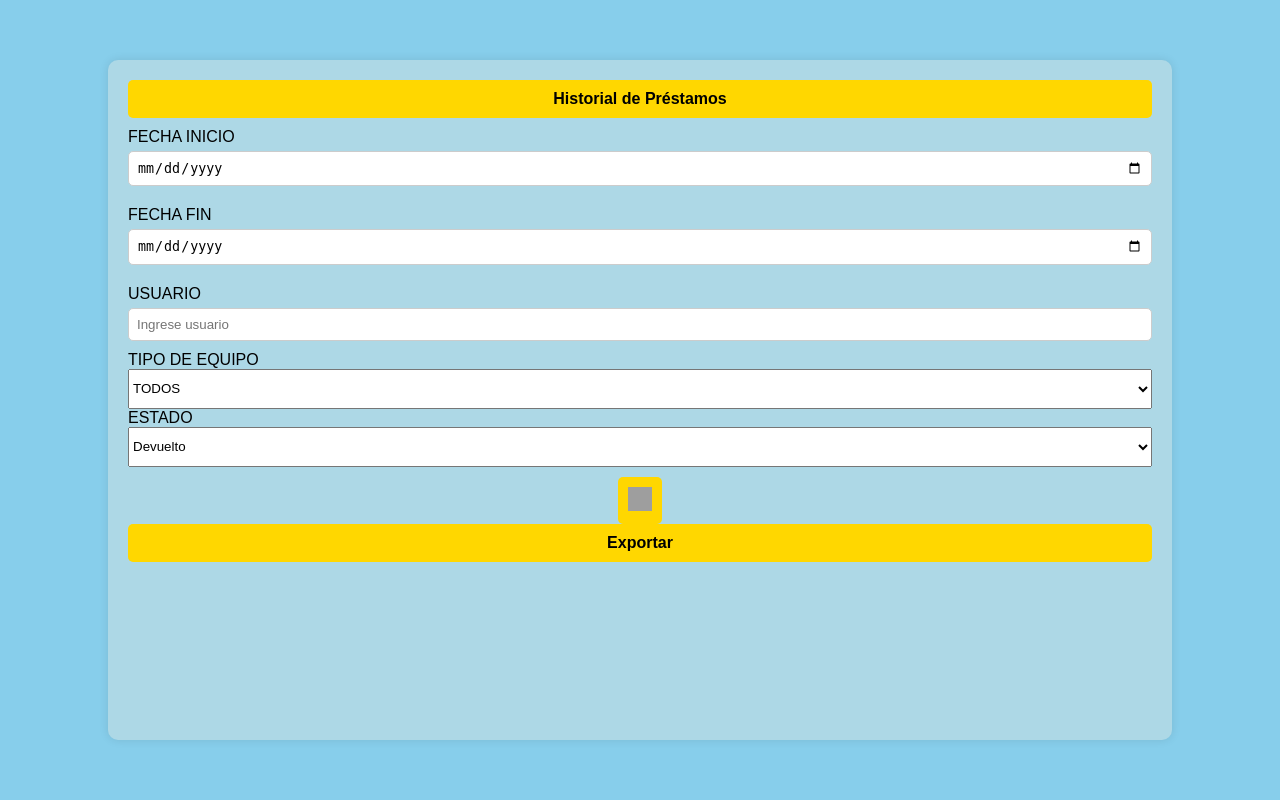
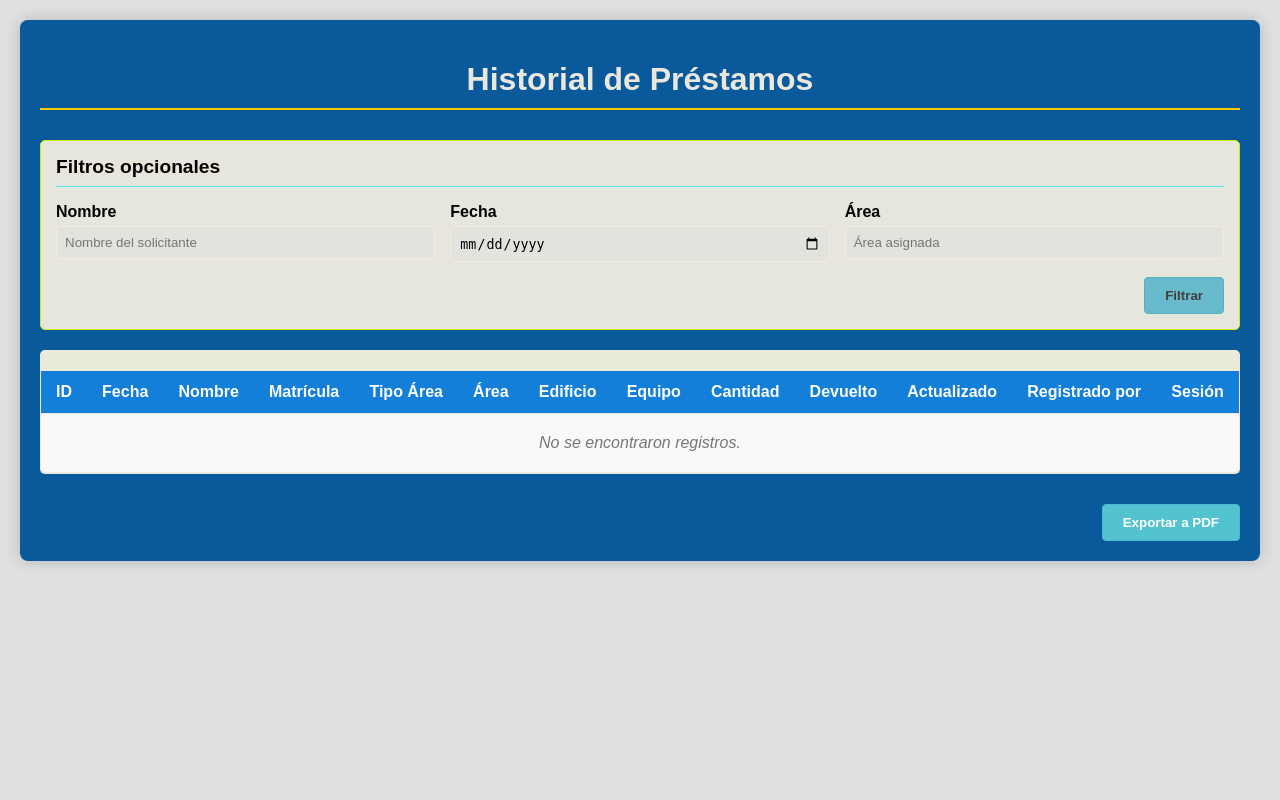
Before and after one commit to Roberstxx/Gestor-de-prestamos-CIC, a Flask app: template templates/Admin/Historial Pretamos/HistorialPrestamos.html in a window 1280 px wide. Run offline with Flask 3, Linux system fonts and the light colour scheme; the template is opened without the code that fills it, so the values that code supplies are empty; some libraries are stand-ins or nearby versions; grey boxes are pictures that could not be loaded.

Commit message:
HistorialPrestamos.html

```diff
--- a/templates/Admin/Historial Pretamos/HistorialPrestamos.html
+++ b/templates/Admin/Historial Pretamos/HistorialPrestamos.html
@@ -2,153 +2,312 @@
 <html lang="es">
 <head>
     <meta charset="UTF-8">
-    <meta name="viewport" content="width=device-width, initial-scale=1.0">
     <title>Historial de Préstamos</title>
+    <script src="https://cdnjs.cloudflare.com/ajax/libs/html2pdf.js/0.10.1/html2pdf.bundle.min.js"></script>
     <style>
         body {
-            font-family: Arial, sans-serif;
-            background-color: #87CEEB;
+            font-family: 'Arial', sans-serif;
+            margin: 0;
+            padding: 20px;
+            background-color: #e0e0e0;
+            color: #333;
+        }
+
+        .container {
+            max-width: 1200px;
+            margin: 0 auto;
+            background-color: #0a5a9b;
+            padding: 20px;
+            border-radius: 8px;
+            box-shadow: 0 0 15px rgba(0,0,0,0.2);
+        }
+
+        h1 {
+            text-align: center;
+            color: #e9e7de;
+            margin-bottom: 30px;
+            padding-bottom: 10px;
+            border-bottom: 2px solid #fcca04;
+        }
+
+        .filtros {
+            background-color: #e6e6dc;
+            padding: 15px;
+            border-radius: 5px;
+            margin-bottom: 20px;
+            border: 1px solid #d2e90b;
+        }
+
+        .filtros h2 {
+            margin-top: 0;
+            color: #050000;
+            font-size: 1.2em;
+            border-bottom: 1px solid #50e9ec;
+            padding-bottom: 8px;
+        }
+
+        .grupo-filtros {
             display: flex;
-            justify-content: center;
-            align-items: center;
-            height: 100vh;
-            margin: 0;
+            flex-wrap: wrap;
+            gap: 15px;
+            margin-bottom: 10px;
         }
-        .container {
-            background-color: #ADD8E6;
-            border-radius: 10px;
-            padding: 20px;
-            width: 80%;
-            height: 80%;
-            box-shadow: 0 0 10px rgba(0, 0, 0, 0.1);
+
+        .filtro {
+            flex: 1;
+            min-width: 200px;
+        }
+
+        label {
+            display: block;
+            margin-bottom: 5px;
+            font-weight: bold;
+            color: #020000;
+        }
+
+        input, select {
+            width: 100%;
+            padding: 8px;
+            border: 1px solid #f6e9e9;
+            border-radius: 4px;
+            box-sizing: border-box;
+            background-color: #e3e3dd;
+        }
+
+        input:focus, select:focus {
+            outline: none;
+            border-color: #e5e9eb;
+            background-color: #f0e1e1;
+        }
+
+        .botones {
             display: flex;
-            flex-direction: column;
+            justify-content: flex-end;
+            gap: 10px;
+            margin-top: 15px;
         }
-        .header {
-            background-color: #FFD700;
-            padding: 10px;
-            border-radius: 5px;
-            text-align: center;
-            font-weight: bold;
-        }
-        .form-group {
-            margin: 10px 0;
-            display: flex;
-            flex-direction: column;
-        }
-        .form-group label {
-            margin-bottom: 5px;
-        }
-        .form-group input, .form-group select {
-            padding: 8px;
-            border-radius: 5px;
-            border: 1px solid #ccc;
-        }
-        .filter-section {
-            display: flex;
-            flex-direction: column;
-            align-items: center;
-        }
-        .filter-group {
-            width: 100%;
-        }
-        .filter-group select {
-            width: 100%;
-            height: 40px; /* Aumentando tamaño */
-        }
-        .search-button {
-            background-color: #FFD700;
+
+        button {
+            padding: 10px 20px;
             border: none;
-            padding: 10px;
-            border-radius: 5px;
-            cursor: pointer;
-            margin-top: 10px; /* Separación de los filtros */
-        }
-        .search-button img {
-            width: 24px;
-            height: 24px;
-        }
-        .report-section {
-            background-color: #E0FFFF;
-            padding: 10px;
-            border-radius: 5px;
-            margin: 10px 0;
-            display: none;
-        }
-        .report-title {
-            font-weight: bold;
-            text-align: center;
-            margin-bottom: 5px;
-        }
-        .report-item {
-            padding: 5px;
-            border-bottom: 1px solid #ccc;
-        }
-        .export-button {
-            background-color: #FFD700;
-            padding: 10px;
-            border-radius: 5px;
-            text-align: center;
+            border-radius: 4px;
             cursor: pointer;
             font-weight: bold;
+            transition: all 0.3s;
+        }
+
+        .btn-filtrar {
+            background-color: #68bacd;
+            color: #443e3e;
+            border: 1px solid #55b3b8;
+        }
+
+        .btn-filtrar:hover {
+            background-color: #137fd1;
+            color: #e5e9eb;
+            transform: translateY(-2px);
+            box-shadow: 0 2px 5px rgba(235, 3, 3, 0.1);
+        }
+
+        .btn-pdf {
+            background-color: #54c3d0;
+            color: white;
+            border: 1px solid #4ab9d7;
+        }
+
+        .btn-pdf:hover {
+            background-color: #6edbdf;
+            transform: translateY(-2px);
+            box-shadow: 0 2px 5px rgba(0,0,0,0.1);
+        }
+
+        .tabla-contenedor {
+            overflow-x: auto;
+            background-color: #ebebdc;
+            border-radius: 5px;
+            padding: 1px;
+        }
+
+        table {
+            width: 100%;
+            border-collapse: collapse;
+            margin-top: 20px;
+        }
+
+        th, td {
+            padding: 12px 15px;
+            text-align: left;
+            border-bottom: 1px solid #eee7e7;
+        }
+
+        th {
+            background-color: #137fd9;
+            color: white;
+            position: sticky;
+            top: 0;
+        }
+
+        tr:nth-child(even) {
+            background-color: #ebecdb;
+        }
+
+        tr:hover {
+            background-color: #e8f1f3;
+            transition: background-color 0.2s;
+        }
+
+        td:hover {
+            background-color: #d4d4d4;
+        }
+
+        .sin-resultados {
+            text-align: center;
+            padding: 20px;
+            color: #777;
+            font-style: italic;
+            background-color: #f9f9f9;
+            border-radius: 5px;
+        }
+
+        .estado-pendiente {
+            background-color: #fc0d00;
+            color: white;
+            padding: 5px 10px;
+            border-radius: 3px;
+            font-size: 0.8em;
+            display: inline-block;
+            min-width: 80px;
+            text-align: center;
+        }
+
+        .estado-devuelto {
+            background-color: #2ecc71;
+            color: white;
+            padding: 5px 10px;
+            border-radius: 3px;
+            font-size: 0.8em;
+            display: inline-block;
+            min-width: 80px;
+            text-align: center;
+        }
+
+        @media (max-width: 768px) {
+            .grupo-filtros {
+                flex-direction: column;
+            }
+
+            .filtro {
+                width: 100%;
+            }
+
+            .botones {
+                justify-content: center;
+            }
+
+            button {
+                width: 100%;
+            }
         }
     </style>
 </head>
 <body>
-    <div class="container">
-        <div class="header">Historial de Préstamos</div>
-        <div class="form-group">
-            <label for="fecha-inicio">FECHA INICIO</label>
-            <input type="date" id="fecha-inicio">
+    <div class="container" id="reporte">
+        <h1>Historial de Préstamos</h1>
+
+        <div class="filtros">
+            <h2>Filtros opcionales</h2>
+            <form id="filterForm">
+                <div class="grupo-filtros">
+                    <div class="filtro">
+                        <label for="nombre">Nombre</label>
+                        <input type="text" id="nombre" name="nombre" placeholder="Nombre del solicitante">
+                    </div>
+                    <div class="filtro">
+                        <label for="fecha">Fecha</label>
+                        <input type="date" id="fecha" name="fecha">
+                    </div>
+                    <div class="filtro">
+                        <label for="area">Área</label>
+                        <input type="text" id="area" name="area" placeholder="Área asignada">
+                    </div>
+                </div>
+                <div class="botones">
+                    <button type="submit" class="btn-filtrar">Filtrar</button>
+                </div>
+            </form>
         </div>
-        <div class="form-group">
-            <label for="fecha-fin">FECHA FIN</label>
-            <input type="date" id="fecha-fin">
+
+        <div class="tabla-contenedor">
+            <table>
+                <thead>
+                    <tr>
+                        <th>ID</th>
+                        <th>Fecha</th>
+                        <th>Nombre</th>
+                        <th>Matrícula</th>
+                        <th>Tipo Área</th>
+                        <th>Área</th>
+                        <th>Edificio</th>
+                        <th>Equipo</th>
+                        <th>Cantidad</th>
+                        <th>Devuelto</th>
+                        <th>Actualizado</th>
+                        <th>Registrado por</th>
+                        <th>Sesión</th>
+                    </tr>
+                </thead>
+                <tbody>
+    {% if historial %}
+        {% for prestamo in historial %}
+        <tr>
+            <td>{{ prestamo.id }}</td>
+            <td>{{ prestamo.fecha }}</td>
+            <td>{{ prestamo.nombre }}</td>
+            <td>{{ prestamo.matricula }}</td>
+            <td>{{ prestamo.tipo_area }}</td>
+            <td>{{ prestamo.area }}</td>
+            <td>{{ prestamo.edificio }}</td>
+            <td>{{ prestamo.equipo }}</td>
+            <td>{{ prestamo.cantidad }}</td>
+            <td>
+                {% if prestamo.devuelto %}
+                    <span class="estado-devuelto">Sí</span>
+                {% else %}
+                    <span class="estado-pendiente">No</span>
+                {% endif %}
+            </td>
+            <td>{{ prestamo.updated_at if prestamo.devuelto else '—' }}</td>
+            <td>{{ prestamo.nombre_usuario or 'N/A' }}</td>
+            <td>{{ prestamo.nombre_sesion or 'N/A' }}</td>
+        </tr>
+        {% endfor %}
+    {% else %}
+        <tr>
+            <td colspan="13" class="sin-resultados">No se encontraron registros.</td>
+        </tr>
+    {% endif %}
+</tbody>
+
+            </table>
         </div>
-        <div class="form-group">
-            <label for="usuario">USUARIO</label>
-            <input type="text" id="usuario" placeholder="Ingrese usuario">
+
+        <div class="botones" style="margin-top: 30px;">
+            <button type="button" class="btn-pdf" id="exportBtn">Exportar a PDF</button>
         </div>
-        <div class="filter-section">
-            <div class="filter-group">
-                <label for="tipo-equipo">TIPO DE EQUIPO</label>
-                <select id="tipo-equipo">
-                    <option value="todos">TODOS</option>
-                    <option value="laptop">Laptop</option>
-                    <option value="hdmi">HDMI</option>
-                    <option value="proyector">Proyector</option>
-                </select>
-            </div>
-            <div class="filter-group">
-                <label for="estado">ESTADO</label>
-                <select id="estado">
-                    <option value="devuelto">Devuelto</option>
-                    <option value="pendiente">Pendiente</option>
-                </select>
-            </div>
-            <button class="search-button" onclick="mostrarReportes()">
-                <img src="https://cdn-icons-png.flaticon.com/512/54/54481.png" alt="Buscar">
-            </button>
-        </div>
-        <div id="reportes">
-            <div class="report-section">
-                <div class="report-title">Equipos devueltos</div>
-                <div class="report-item">HDMI - Perla Karime - Devuelto</div>
-            </div>
-            <div class="report-section">
-                <div class="report-title">Equipos pendientes</div>
-                <div class="report-item">Laptop - Heribe Huribe - Pendiente</div>
-            </div>
-        </div>
-        <div class="export-button">Exportar</div>
     </div>
 
     <script>
-        function mostrarReportes() {
-            document.querySelectorAll('.report-section').forEach(section => {
-                section.style.display = 'block';
-            });
-        }
+        document.getElementById('exportBtn').addEventListener('click', function () {
+            const element = document.getElementById('reporte');
+            const opt = {
+                margin: 0.3,
+                filename: 'reporte_prestamos.pdf',
+                image: { type: 'jpeg', quality: 0.98 },
+                html2canvas: { scale: 2 },
+                jsPDF: { unit: 'in', format: 'a4', orientation: 'landscape' }
+            };
+            html2pdf().set(opt).from(element).save();
+        });
     </script>
 </body>
 </html>
```
